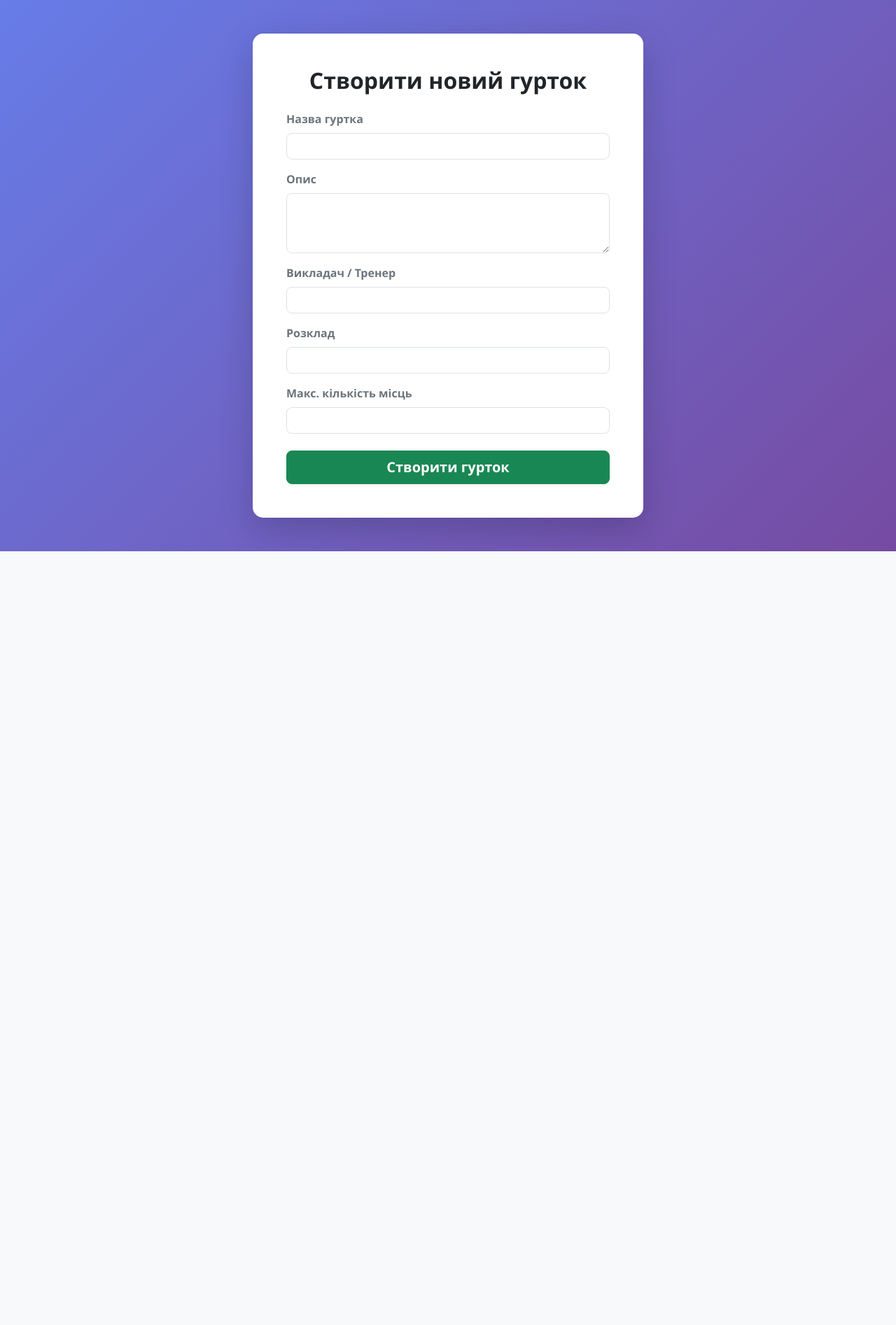
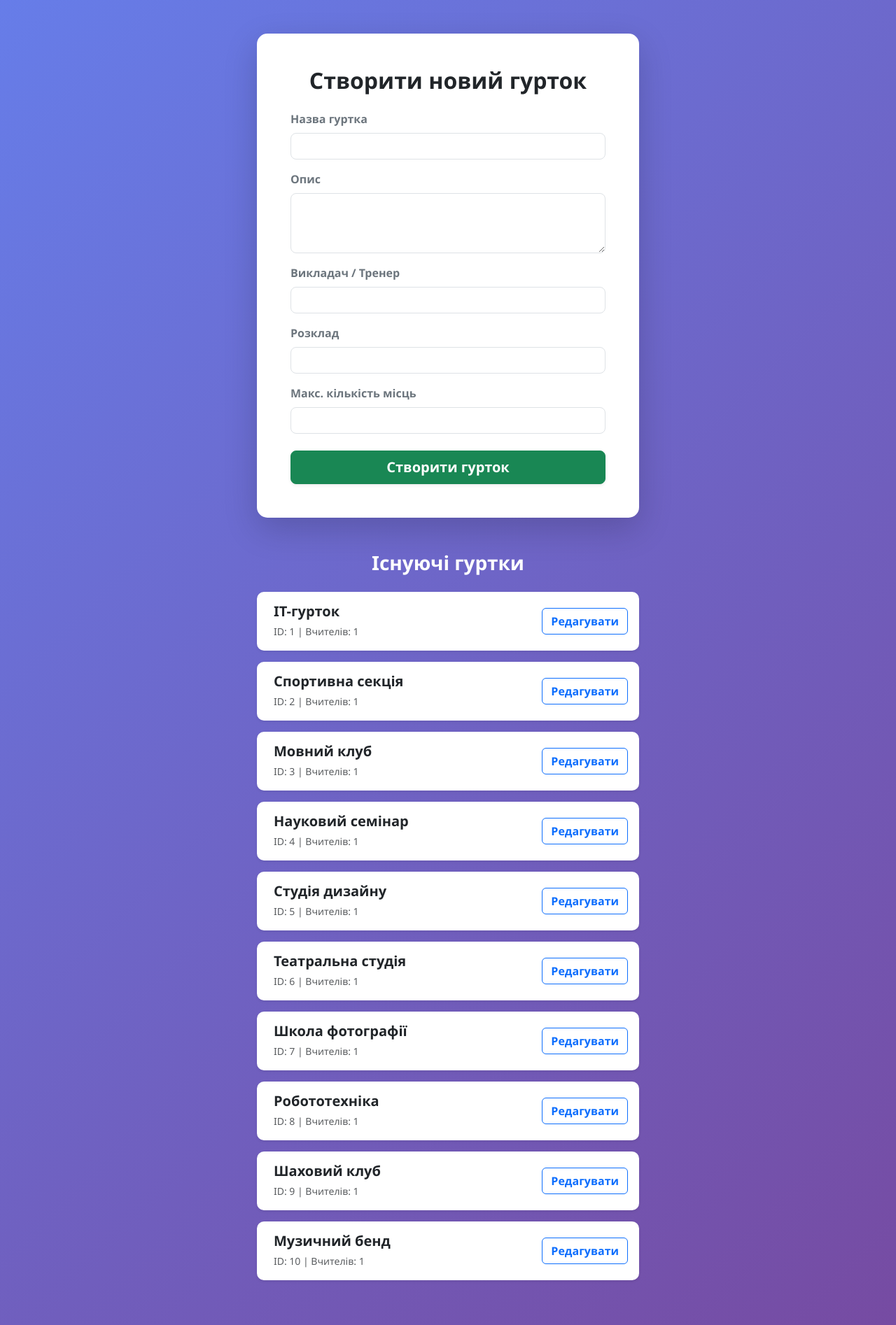
Before and after one commit to Goynadot/Extracurricular-activities, a Flask app: template static/templates/admin.html in a window 1280 px wide. Shown: the part 66-1960 px from the top of the page at 70% size. Before the commit the page ends 854 px from the top, so only its background shows below. Run offline with Flask 3, Linux system fonts and the light colour scheme; the template is opened without the code that fills it: values that come from a table or form of the project are taken from there, others are empty.

Commit message:
Update admin.html

```diff
--- a/static/templates/admin.html
+++ b/static/templates/admin.html
@@ -5,51 +5,55 @@
 {% endblock %}
 
 {% block content %}
-<div class="d-flex justify-content-center align-items-center mb-5 mt-4">
+<div class="row justify-content-center mb-5 mt-4">
     <div class="col-md-6">
 
-        <div class="card shadow-lg border-0" style="border-radius: 15px; background-color: #ffffff;">
+        <div class="card shadow-lg border-0 mb-4" style="border-radius: 15px; background-color: #ffffff;">
             <div class="card-body p-4 p-sm-5">
-
-                <h2 class="text-center mb-4 fw-bold text-dark">
-                    {{ text['admin_header'] }}
-                </h2>
-
+                <h2 class="text-center mb-4 fw-bold text-dark">{{ text['admin_header'] }}</h2>
                 <form method="POST">
-
                     <div class="mb-3">
                         <label class="form-label text-secondary fw-semibold">{{ text['label_club_name'] }}</label>
                         <input type="text" name="club_name" class="form-control text-dark border" style="border-radius: 8px;" required>
                     </div>
-
                     <div class="mb-3">
                         <label class="form-label text-secondary fw-semibold">{{ text['label_description'] }}</label>
                         <textarea name="description" class="form-control text-dark border" rows="3" style="border-radius: 8px;"></textarea>
                     </div>
-
                     <div class="mb-3">
                         <label class="form-label text-secondary fw-semibold">{{ text['label_teacher'] }}</label>
                         <input type="text" name="teacher" class="form-control text-dark border" style="border-radius: 8px;">
                     </div>
-
                     <div class="mb-3">
                         <label class="form-label text-secondary fw-semibold">{{ text['label_schedule'] }}</label>
                         <input type="text" name="schedule" class="form-control text-dark border" style="border-radius: 8px;">
                     </div>
-
                     <div class="mb-4">
                         <label class="form-label text-secondary fw-semibold">{{ text['label_max_members'] }}</label>
                         <input type="number" name="max_members" class="form-control text-dark border" style="border-radius: 8px;" required>
                     </div>
-
                     <button type="submit" class="btn btn-success btn-lg w-100 fw-bold shadow-sm" style="border-radius: 8px;">
                         {{ text['btn_create_club'] }}
                     </button>
-
                 </form>
-
             </div>
         </div>
+
+        <h3 class="text-center text-white fw-bold mt-5 mb-4">{{ text['admin_existing_clubs'] }}</h3>
+
+        {% for club in clubs %}
+        <div class="card shadow-sm border-0 mb-3" style="border-radius: 10px; background-color: #ffffff;">
+            <div class="card-body d-flex justify-content-between align-items-center p-3">
+                <div class="ms-2">
+                    <h5 class="fw-bold text-dark mb-1">{{ club.club_name }}</h5>
+                    <small class="text-muted">ID: {{ club.id }} | Вчителів: 1</small>
+                </div>
+                <a href="/admin/edit/{{ club.id }}" class="btn btn-outline-primary fw-bold" style="border-radius: 6px;">
+                    {{ text['btn_edit'] }}
+                </a>
+            </div>
+        </div>
+        {% endfor %}
 
     </div>
 </div>
```
